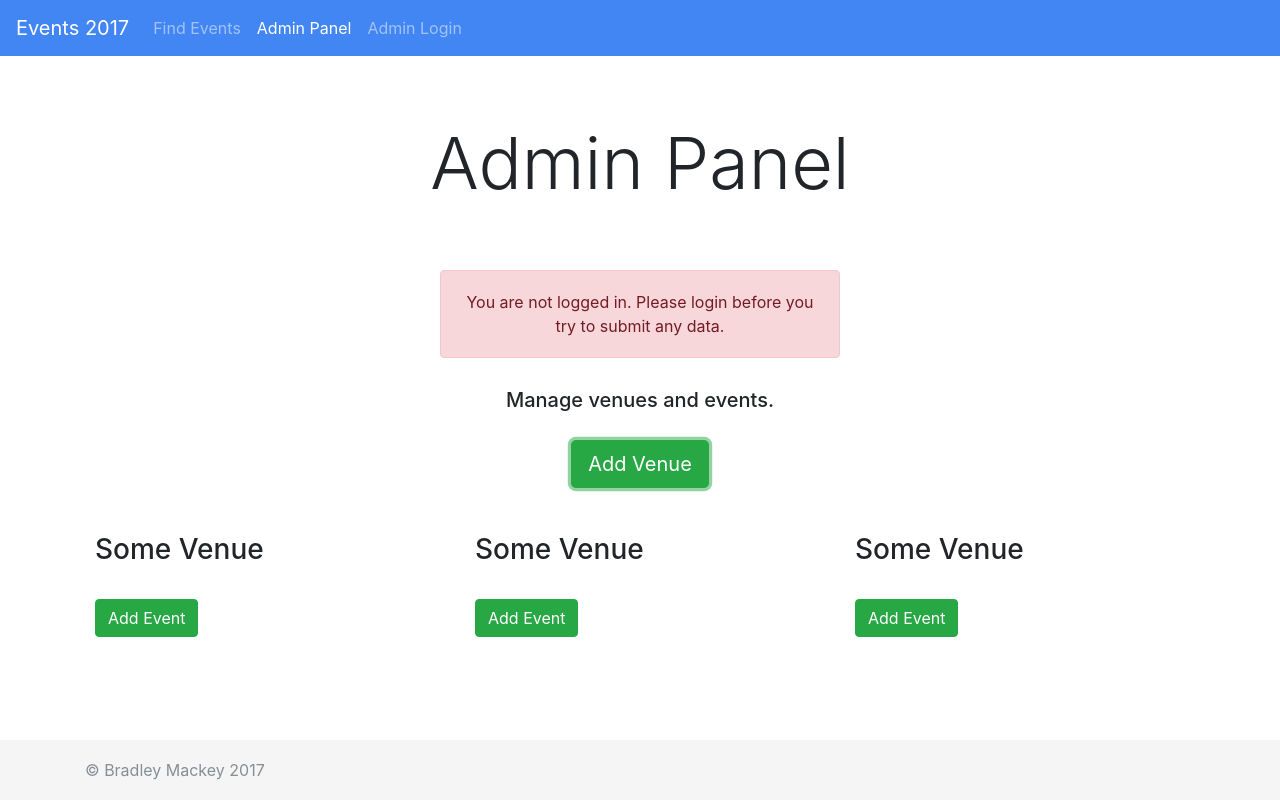
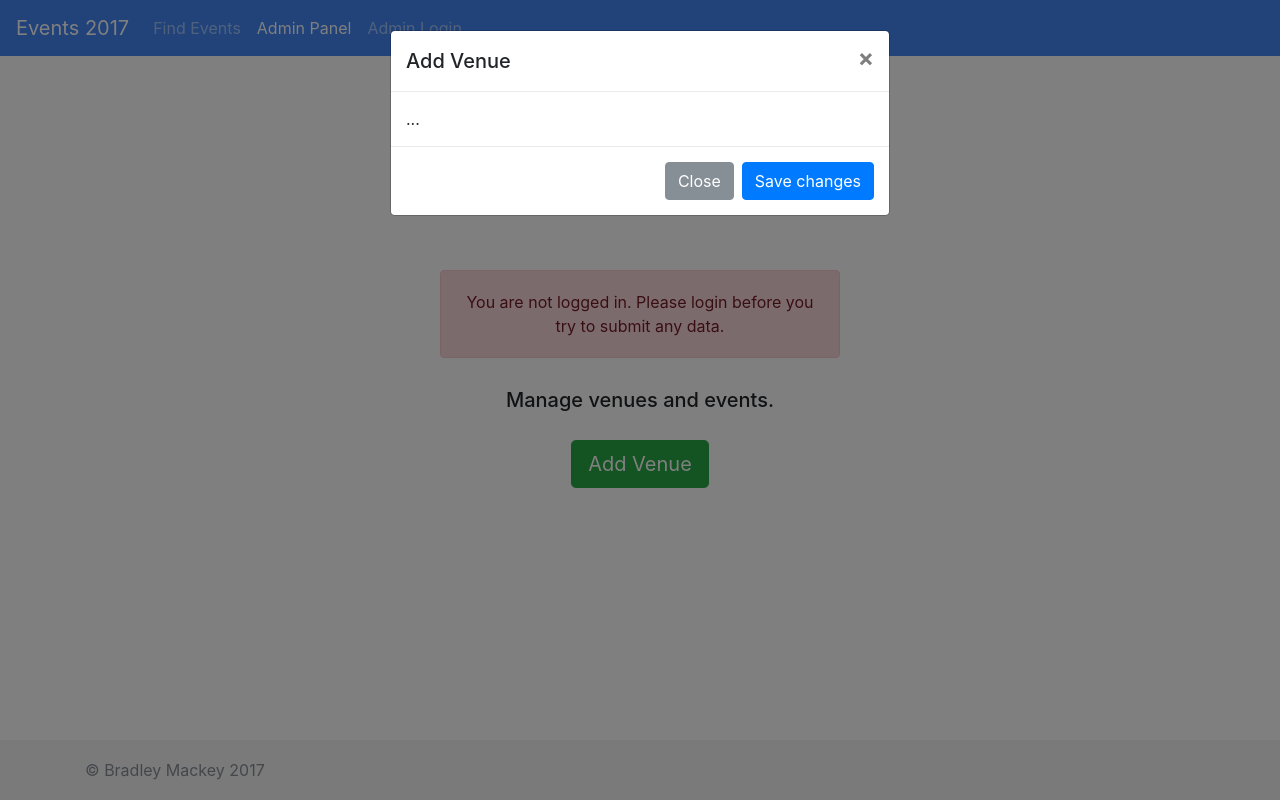
Before and after one commit to bradleymackey/l2-web-programming, a website: page public/admin.html in a window 1280 px wide. Both pictures are taken after a click on the button "Add Venue". Drawn offline with nearby package versions, Linux system fonts and the light colour scheme; no server answers.

Commit message:
more progress

```diff
--- a/public/admin.html
+++ b/public/admin.html
@@ -41,25 +41,32 @@
 
 <!-- venues -->
 <div style="text-align:center; padding: 20px;">
-  <button type="button" class="btn btn-success btn-lg">Add Venue</button>
+  <button type="button" class="btn btn-success btn-lg" data-toggle="modal" data-target="#exampleModal">Add Venue</button>
+</div>
+
+<!-- Add Venue Modal -->
+<div class="modal fade" id="exampleModal" tabindex="-1" role="dialog" aria-labelledby="exampleModalLabel" aria-hidden="true">
+  <div class="modal-dialog" role="document">
+    <div class="modal-content">
+      <div class="modal-header">
+        <h5 class="modal-title" id="exampleModalLabel">Add Venue</h5>
+        <button type="button" class="close" data-dismiss="modal" aria-label="Close">
+          <span aria-hidden="true">&times;</span>
+        </button>
+      </div>
+      <div class="modal-body">
+        ...
+      </div>
+      <div class="modal-footer">
+        <button type="button" class="btn btn-secondary" data-dismiss="modal">Close</button>
+        <button type="button" class="btn btn-primary">Save changes</button>
+      </div>
+    </div>
+  </div>
 </div>
 
 <!-- COLUMNS GRID -->
-<div class="container">
-  <div class="row">
-    <div class="col-md">
-      <h3>Some Venue</h3><br>
-      <button type="button" class="btn btn-success">Add Event</button>
-    </div>
-    <div class="col-md">
-      <h3>Some Venue</h3><br>
-      <button type="button" class="btn btn-success">Add Event</button>
-    </div>
-    <div class="col-md">
-      <h3>Some Venue</h3><br>
-      <button type="button" class="btn btn-success">Add Event</button>
-    </div>
-  </div>
+<div class="container" id="search-results">
 </div>
 
 
--- a/public/scripts/admin.js
+++ b/public/scripts/admin.js
@@ -1,5 +1,5 @@
-// for warning people if they are not logged in
-window.addEventListener("load", function(){
+// WARN PEOPLE IF THEY ARE NOT LOGGED IN
+window.addEventListener("load", () => {
   // check if they have the auth_token cookie.
   // if not, put up a warning telling them they need to login first
   const cookie = document.cookie;
@@ -8,3 +8,53 @@ window.addEventListener("load", function(){
     $("#auth-alert-container").show();
   }
 });
+
+// LOAD IN ALL VENUES TO SEE THEM
+window.addEventListener("load", () => {
+  // get the url inclu. /events2017
+  const getUrl = window.location;
+  const baseUrl = getUrl.protocol + "//" + getUrl.host + "/" + getUrl.pathname.split('/')[1];
+  $.get(baseUrl+"/venues", (data) => {
+    let itemCount = 0;
+    let $insertionPoint = $("#search-results");
+    $insertionPoint.html(""); // clear existing results
+    console.log(data);
+    const venues = data.venues;
+    for (var ven in venues) {
+      let venObj = venues[ven];
+      console.log(venObj);
+      const row = `search-results-${Math.floor(itemCount/3)}`;
+      if (itemCount % 3 === 0) {
+        $insertionPoint.append(`<div class=\"row\" id=\"${row}\"></div>`);
+      }
+      let rowToInsert = $(`#${row}`);
+      rowToInsert.append(`<div class="col-md" id="col-md-${itemCount}"></div>`);
+      let column = $(`#col-md-${itemCount}`);
+      column.append(`<h3>${venObj.name}</h3>`);
+      column.append(`<h5 class="text-muted">${venObj.town}</h5><hr>`);
+      column.append(`<button type="button" class="btn btn-success">Add Event</button>`); // FIXME: identify click!
+      itemCount += 1;
+    }
+  });
+});
+
+// <div class="container" id="search-results">
+//   <div class="row">
+//     <div class="col-md">
+//       <h3>Some Venue</h3><br>
+//       <button type="button" class="btn btn-success">Add Event</button>
+//     </div>
+//     <div class="col-md">
+//       <h3>Some Venue</h3><br>
+//       <button type="button" class="btn btn-success">Add Event</button>
+//     </div>
+//     <div class="col-md">
+//       <h3>Some Venue</h3><br>
+//       <button type="button" class="btn btn-success">Add Event</button>
+//     </div>
+//   </div>
+// </div>
+
+$("#add-venue-button").click(() => {
+
+});
--- a/public/scripts/events.js
+++ b/public/scripts/events.js
@@ -32,6 +32,7 @@ $("#event-search").submit( (event) => {
       column.append(`<h5>${event.venue.name}</h5>`);
       column.append(`<p class="text-muted">${event.date}</p>`);
       column.append(`<button type="button" class="btn btn-info" id="eventid_${event.event_id}">More</button>`); // so we can identify the click
+      //$(`#eventid_${event.event_id}`); USE FOR BUTTON MAYBE
       itemCount += 1;
     }
   });
```
